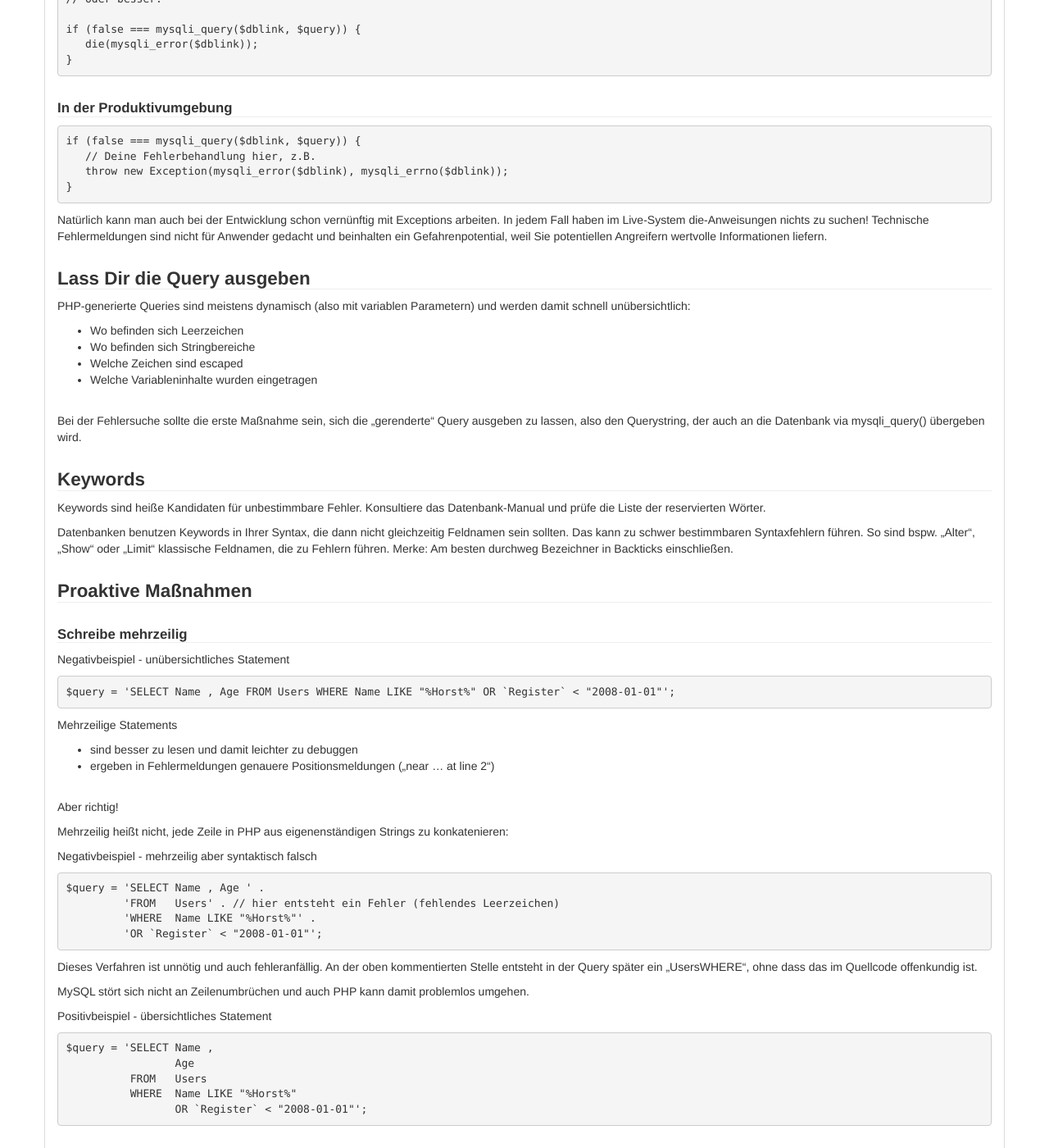
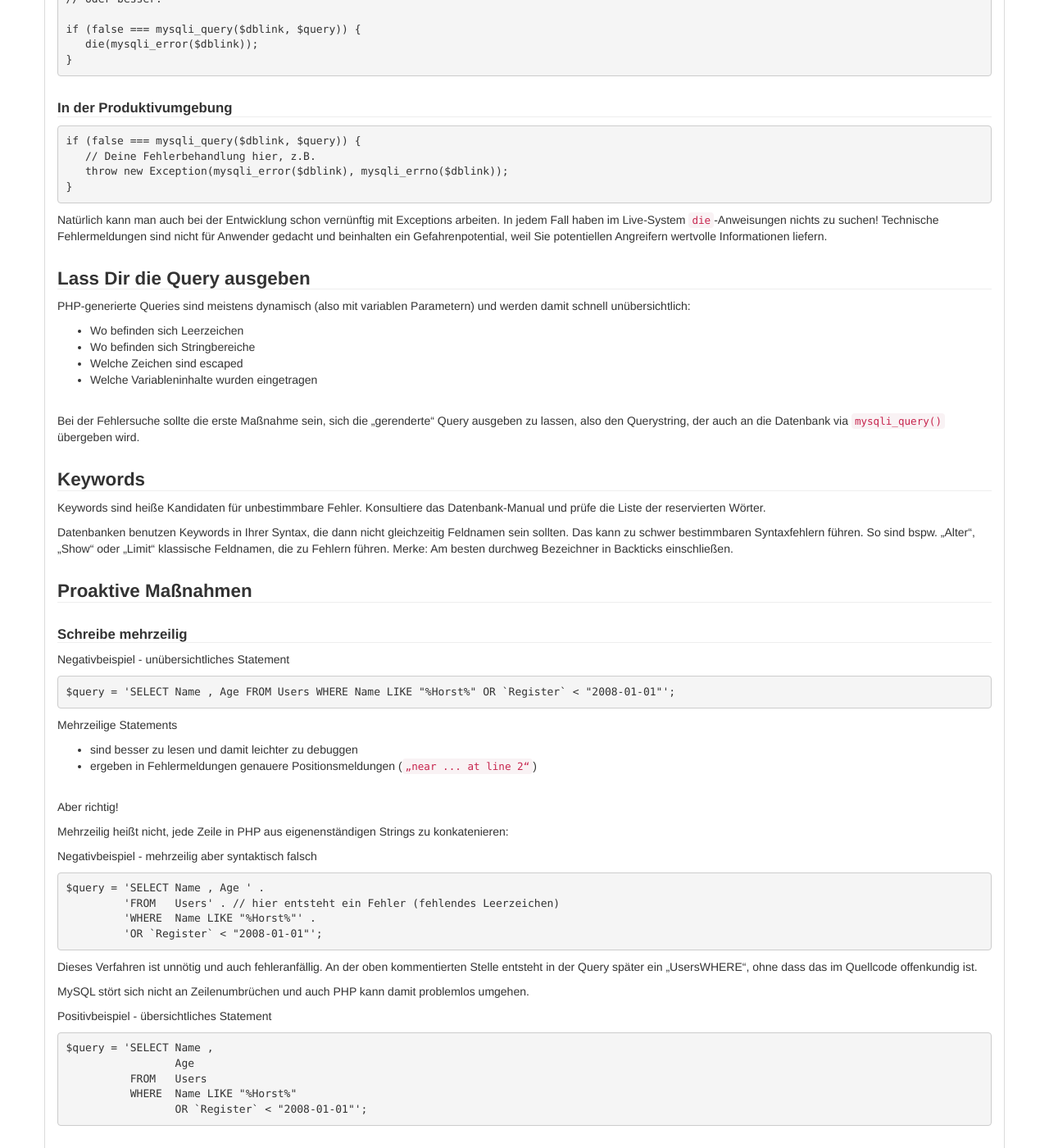
Before and after one commit to php-de/php-de.github.io, a Jekyll site: the page built from debugging/sql.md, in a window 1280 px wide and 1400 px high, scrolled down 500 px. Shown: the whole window at 82% size. Built offline with Jekyll 4.4.1, drawn with Linux system fonts in a browser that asks for light colours; nearby versions of some CDN libraries; some of the changed text lies outside the part shown.

Commit message:
Update sql.md

```diff
--- a/debugging/sql.md
+++ b/debugging/sql.md
@@ -67,7 +67,7 @@ if (false === mysqli_query($dblink, $query)) {
 }
 ~~~
 
-Natürlich kann man auch bei der Entwicklung schon vernünftig mit Exceptions arbeiten. In jedem Fall haben im Live-System die-Anweisungen nichts zu suchen! Technische Fehlermeldungen sind nicht für Anwender gedacht und beinhalten ein Gefahrenpotential, weil Sie potentiellen Angreifern wertvolle Informationen liefern.
+Natürlich kann man auch bei der Entwicklung schon vernünftig mit Exceptions arbeiten. In jedem Fall haben im Live-System `die`-Anweisungen nichts zu suchen! Technische Fehlermeldungen sind nicht für Anwender gedacht und beinhalten ein Gefahrenpotential, weil Sie potentiellen Angreifern wertvolle Informationen liefern.
 
 ### Lass Dir die Query ausgeben
 
@@ -79,7 +79,7 @@ PHP-generierte Queries sind meistens dynamisch (also mit variablen Parametern) u
 - Welche Variableninhalte wurden eingetragen
 <br> <br>
 
-Bei der Fehlersuche sollte die erste Maßnahme sein, sich die „gerenderte“ Query ausgeben zu lassen, also den Querystring, der auch an die Datenbank via mysqli_query() übergeben wird.
+Bei der Fehlersuche sollte die erste Maßnahme sein, sich die „gerenderte“ Query ausgeben zu lassen, also den Querystring, der auch an die Datenbank via `mysqli_query()` übergeben wird.
 
 
 ### Keywords
@@ -101,7 +101,7 @@ $query = 'SELECT Name , Age FROM Users WHERE Name LIKE "%Horst%" OR `Register` <
 Mehrzeilige Statements
 
 - sind besser zu lesen und damit leichter zu debuggen
-- ergeben in Fehlermeldungen genauere Positionsmeldungen („near ... at line 2“)
+- ergeben in Fehlermeldungen genauere Positionsmeldungen (`„near ... at line 2“`)
 <br> <br>
 
 Aber richtig!
@@ -168,7 +168,7 @@ Falsch:
 
 #### Benutze Stringbegrenzer konsequent
 
-Wie eben geschrieben erlaubt SQL zwei verschiedene Stringbegrenzer - einfache und doppelte Hochkommata. Da das gleiche für PHP gilt, ist es eine gute Idee, konsequent einen Stringbegrenzer für PHP und einen für SQL zu benuzten, um Escaping vermeiden zu können. Diese Überlegungen haben nichts mit Feldinhalten zu tun (und dort evtl. auftretenden Hochkommata); hierfür ist allein mysqli_real_escape_string() verantwortlich!
+Wie eben geschrieben erlaubt SQL zwei verschiedene Stringbegrenzer - einfache und doppelte Hochkommata. Da das gleiche für PHP gilt, ist es eine gute Idee, konsequent einen Stringbegrenzer für PHP und einen für SQL zu benuzten, um Escaping vermeiden zu können. Diese Überlegungen haben nichts mit Feldinhalten zu tun (und dort evtl. auftretenden Hochkommata); hierfür ist allein `mysqli_real_escape_string()` verantwortlich!
 
 Negativbeispiele - kollidierende Stringbegrenzer benötigen Escaping
 
```
